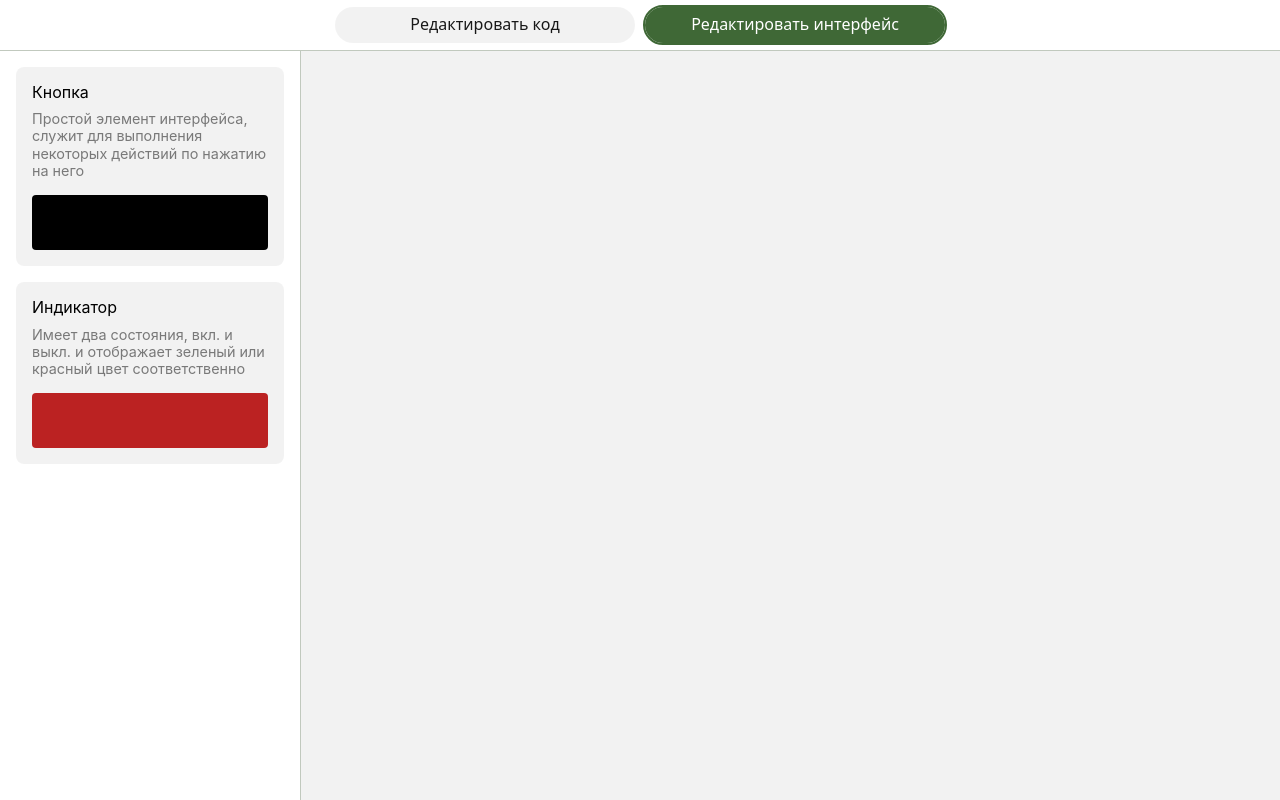
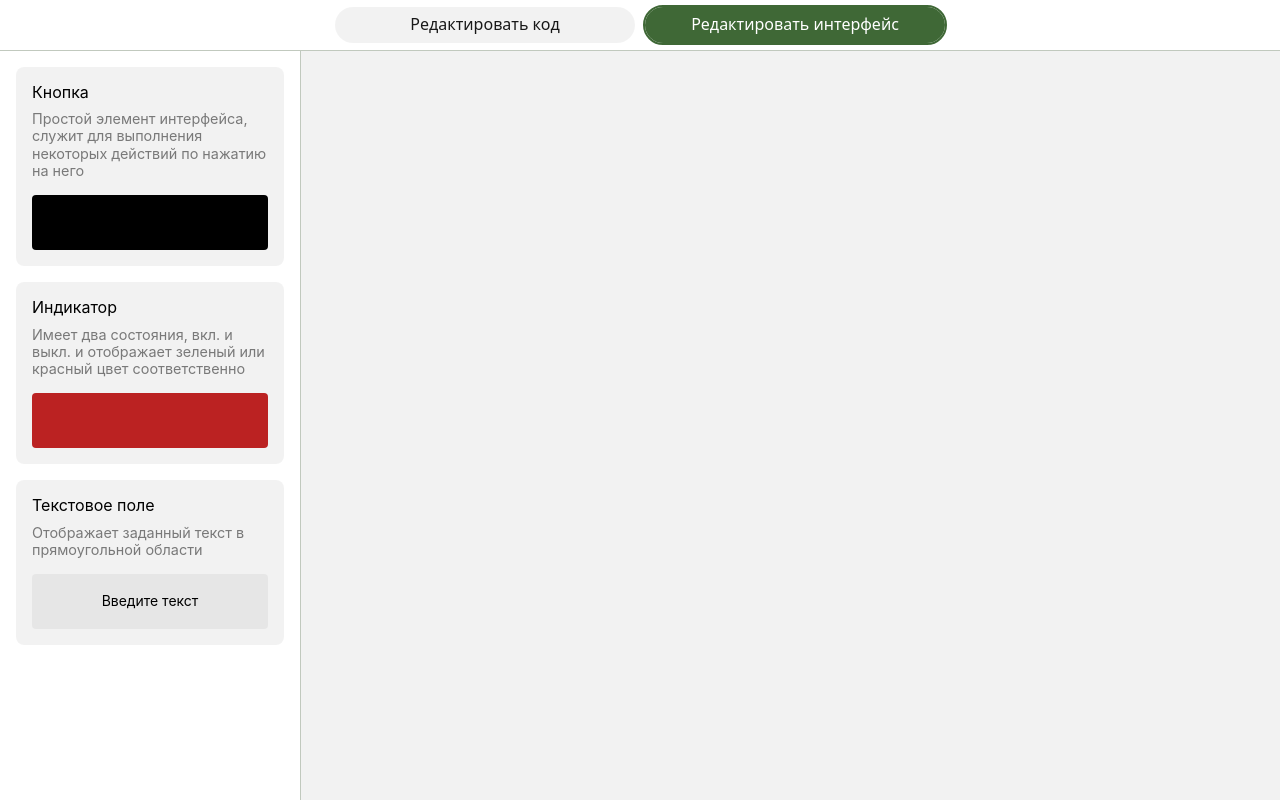
Before and after one commit to RosLearningOrg/Frontend, a React (Vite) app: page / in a window 1280 px wide. Both pictures are taken after a click on the button "Редактировать интерфейс". Built offline with nearby package versions, Linux system fonts and the light colour scheme.

Commit message:
feat: add textbox interface item

```diff
--- a/src/interface/items/button.jsx
+++ b/src/interface/items/button.jsx
@@ -1,9 +1,5 @@
-
 export const children = (props) => {
-    return <div style={style}>{props.text.value}</div>
-}
-
-export const style = {
+	const style = {
 		background: "#000",
 		color: "#FFF",
 		display: "flex",
@@ -13,3 +9,6 @@ export const style = {
 		textAlign: "center",
 		boxSizing: "border-box",
 	};
+
+	return <div style={style}>{props.text.value}</div>;
+};
--- a/src/interface/items/indicator.jsx
+++ b/src/interface/items/indicator.jsx
@@ -1,8 +1,4 @@
-
 export const children = (props) => {
-    return <div style={props.state.value == "true" ? styleOn : styleOff}></div>
-};
-
 	const styleOn = {
 		background: "#3a6",
 	};
@@ -10,3 +6,6 @@ const styleOn = {
 	const styleOff = {
 		background: "#b22",
 	};
+
+	return <div style={props.state.value == "true" ? styleOn : styleOff}></div>;
+};
--- a/src/interface/items/textBox.jsx
+++ b/src/interface/items/textBox.jsx
@@ -1,26 +1,23 @@
 export const children = (props) => {
-	const fontSize = props.fontsize.value + "px";
-	return (
-		<div
-			style={{
-				fontSize: fontSize,
+	const divStyles = {
+		fontSize: props.fontsize.value + "px",
 		background: "rgba(0, 0, 0, 0.05)",
 		overflow: "hidden",
 		padding: "16px 8px",
 		boxSizing: "border-box",
 		display: "flex",
 		flexDirection: "column",
-                justifyContent: "center"
-			}}
-		>
-			<p
-				style={{
+		justifyContent: "center",
+	};
+
+	const pStyles = {
 		textAlign: props.textalign.value,
-                    verticalAlign: "middle"
-				}}
-			>
-				{props.text.value}
-			</p>
+		verticalAlign: "middle",
+	};
+
+	return (
+		<div style={divStyles}>
+			<p style={pStyles}>{props.text.value}</p>
 		</div>
 	);
 };
--- a/src/interface/itemsTypes.js
+++ b/src/interface/itemsTypes.js
@@ -1,5 +1,6 @@
 import * as Button from "./items/button";
 import * as Indicator from "./items/indicator";
+import * as TextBox from "./items/textBox";
 
 export const interfaceItemsTypes = [
     {
@@ -40,12 +41,42 @@ export const interfaceItemsTypes = [
             }
         }
     },
-    // {
-    //     name: "Текстовое поле",
-    //     children: Indicator.children,
-    //     style: Indicator.style,
-    //     defaultWidth: 100,
-    //     defaultHeight: 30,
-    //     description: "Имеет два состояния, вкл. и выкл. и отображает зеленый или красный цвет соответственно"
-    // }
+    {
+        name: "Текстовое поле",
+        children: TextBox.children,
+        defaultWidth: 100,
+        defaultHeight: 50,
+        description: "Отображает заданный текст в прямоугольной области",
+        properties: {
+            text: {
+                name: "Текст",
+                type: "text",
+                value: "Введите текст"
+            },
+            fontsize: {
+                name: "Размер шрифта",
+                type: "number",
+                value: 14
+            },
+            textalign: {
+                name: "Выравнивание текста",
+                type: "select",
+                value: "center",
+                options: [
+                    {
+                        name: "По центру",
+                        value: "center"
+                    },
+                    {
+                        name: "По левому краю",
+                        value: "left"
+                    },
+                    {
+                        name: "По правому краю",
+                        value: "right"
+                    }
+                ]
+            }
+        }
+    },
 ]
```
Lines whose indentation alone changed are shown as unchanged.
